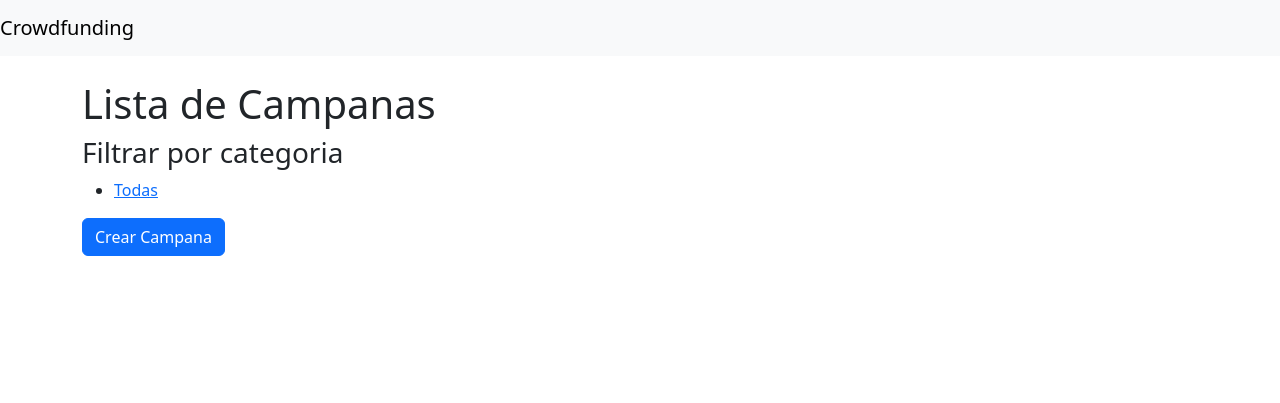
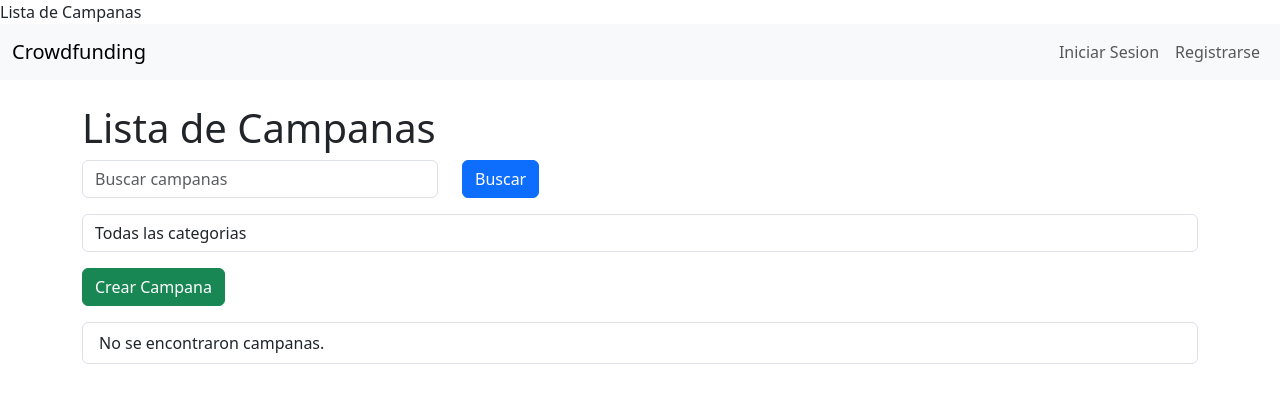
Before and after one commit to ramg14/crowdfunding, a Django app: page / in a window 1280 px wide. Shown: the top 403 px of the page. Run offline with Django 5.2, Linux system fonts and the light colour scheme; data that the repository does not hold is empty.

Commit message:
Buscador Orden y Paginación, Perfil de Usuario y Donaciones, Sistema de Permisos Avanzados

```diff
--- a/campanas/templates/campanas/lista_campanas.html
+++ b/campanas/templates/campanas/lista_campanas.html
@@ -1,5 +1,4 @@
 {% extends 'base.html' %}
-
 
 {% block title %}
 Lista de Campanas
@@ -7,26 +6,80 @@ Lista de Campanas
 
 {% block content %}
 <h1>Lista de Campanas</h1>
-<div>
-    <h3>Filtrar por categoria</h3>
-    <ul>
-        <li><a href="{% url 'lista_campanas' %}">Todas</a></li>
+
+<!-- Formulario de busqueda -->
+<form method="GET" class="mb-3">
+    <div class="row">
+        <div class="col-md-4">
+            <input type="text" name="q" value="{{ q }}" placeholder="Buscar campanas" class="form-control">
+        </div>
+        <div class="col-md-2">
+            <button type="submit" class="btn btn-primary">Buscar</button>
+        </div>
+    </div>
+</form>
+
+<!-- Dropdown para categoria -->
+<form method="GET" class="mb-3">
+    <select name="categoria" class="form-control" onchange="this.form.submit()">
+        <option value="">Todas las categorias</option>
         {% for cat in categorias %}
-            <li>
-                <a href="?categoria={{ cat.id }}">{{ cat.nombre }}</a>
-            </li>
+            <option value="{{ cat.id }}" {% if cat.id|stringformat:"s" == categoria_id %}selected{% endif %}>
+                {{ cat.nombre }}
+            </option>
         {% endfor %}
-    </ul>
+    </select>
+    <input type="hidden" name="q" value="{{ q }}">
+</form>
+
+<!-- Boton para crear campana -->
+<div class="mb-3">
+    <a href="{% url 'crear_campana' %}" class="btn btn-success">Crear Campana</a>
 </div>
-<div>
-    <a href="{% url 'crear_campana' %}" class="btn btn-primary">Crear Campana</a>
-</div>
+
+<!-- Lista de campanas -->
 <ul class="list-group mt-3">
-    {% for c in campanas %}
+    {% for campana in campanas %}
         <li class="list-group-item">
-            <a href="{% url 'detalle_campana' c.id %}">{{ c.nombre }}</a>
-            - {{ c.descripcion }}
+            <a href="{% url 'detalle_campana' campana.id %}">{{ campana.nombre }}</a> - {{ campana.descripcion }}
         </li>
+    {% empty %}
+        <li class="list-group-item">No se encontraron campanas.</li>
     {% endfor %}
 </ul>
+
+<!-- Seccion de paginacion -->
+{% if campanas.has_other_pages %}
+<nav aria-label="Page navigation" class="mt-3">
+    <ul class="pagination">
+        {% if campanas.has_previous %}
+        <li class="page-item">
+            <a class="page-link" href="?page={{ campanas.previous_page_number }}{% if q %}&q={{ q }}{% endif %}{% if categoria_id %}&categoria={{ categoria_id }}{% endif %}">
+                Anterior
+            </a>
+        </li>
+        {% endif %}
+
+        {% for num in campanas.paginator.page_range %}
+            {% if campanas.number == num %}
+                <li class="page-item active"><span class="page-link">{{ num }}</span></li>
+            {% else %}
+                <li class="page-item">
+                    <a class="page-link" href="?page={{ num }}{% if q %}&q={{ q }}{% endif %}{% if categoria_id %}&categoria={{ categoria_id }}{% endif %}">
+                        {{ num }}
+                    </a>
+                </li>
+            {% endif %}
+        {% endfor %}
+
+        {% if campanas.has_next %}
+        <li class="page-item">
+            <a class="page-link" href="?page={{ campanas.next_page_number }}{% if q %}&q={{ q }}{% endif %}{% if categoria_id %}&categoria={{ categoria_id }}{% endif %}">
+                Siguiente
+            </a>
+        </li>
+        {% endif %}
+    </ul>
+</nav>
+{% endif %}
 {% endblock %}
--- a/campanas/views.py
+++ b/campanas/views.py
@@ -3,18 +3,42 @@ from django.shortcuts import render, get_object_or_404, redirect
 from .models import Campana, Categoria, Donacion
 from .forms import CampanaForm, DonacionForm
 from django.contrib.auth.decorators import login_required
+from django.core.paginator import Paginator
+from django.http import HttpResponseForbidden
+
+
 
 
 def lista_campanas(request):
+    from .models import Campana, Categoria  # si no lo tenias arriba
+
     categorias = Categoria.objects.all()
+    q = request.GET.get('q', '')
     categoria_id = request.GET.get('categoria')
+
+    # 1. Obtenemos todas las campañas ordenadas
+    campanas = Campana.objects.all().order_by('-fecha_inicio')
+
+    # 2. Filtro por categoria
     if categoria_id:
-        campanas = Campana.objects.filter(categoria_id=categoria_id)
-    else:
-        campanas = Campana.objects.all()
+        campanas = campanas.filter(categoria_id=categoria_id)
+
+    # 3. Filtro por termino de busqueda (q)
+    if q:
+        campanas = campanas.filter(nombre__icontains=q)
+
+    # 4. Crear el paginador: definimos cuantas campañas por pagina
+    paginator = Paginator(campanas, 10)  # 10 campañas por pagina
+    # 5. Obtenemos el numero de pagina desde la URL
+    page_number = request.GET.get('page')
+    # 6. Obtener la pagina actual (campanas_page)
+    campanas_page = paginator.get_page(page_number)
+
     return render(request, 'campanas/lista_campanas.html', {
-        'campanas': campanas,
-        'categorias': categorias
+        'campanas': campanas_page,  # Enviamos la pagina actual
+        'categorias': categorias,
+        'q': q,
+        'categoria_id': categoria_id,
     })
 
 def detalle_campana(request, id):
@@ -23,11 +47,15 @@ def detalle_campana(request, id):
         'campana': campana
     })
 
+@login_required
 def crear_campana(request):
     if request.method == 'POST':
         form = CampanaForm(request.POST, request.FILES)
         if form.is_valid():
-            form.save()
+            # Usamos commit=False para asignar manualmente el creador
+            campana = form.save(commit=False)
+            campana.creador = request.user  # Asignar el usuario logueado
+            campana.save()
             return redirect('lista_campanas')
     else:
         form = CampanaForm()
@@ -36,8 +64,16 @@ def crear_campana(request):
         'accion': 'Crear'
     })
 
+
+@login_required
 def editar_campana(request, id):
     campana = get_object_or_404(Campana, id=id)
+
+    # Comprobamos si el usuario NO es el creador y NO es staff
+    if campana.creador != request.user and not request.user.is_staff:
+        # Podrias mostrar un mensaje de error o redirigir
+        return HttpResponseForbidden("No tienes permiso para editar esta campana.")
+
     if request.method == 'POST':
         form = CampanaForm(request.POST, request.FILES, instance=campana)
         if form.is_valid():
@@ -50,14 +86,22 @@ def editar_campana(request, id):
         'accion': 'Editar'
     })
 
+
+@login_required
 def eliminar_campana(request, id):
     campana = get_object_or_404(Campana, id=id)
+
+    # Comprobamos si el usuario NO es el creador y NO es staff
+    if campana.creador != request.user and not request.user.is_staff:
+        return HttpResponseForbidden("No tienes permiso para eliminar esta campana.")
+
     if request.method == 'POST':
         campana.delete()
         return redirect('lista_campanas')
     return render(request, 'campanas/confirmar_eliminar.html', {
         'campana': campana
     })
+
 
 @login_required
 def registrar_donacion(request, id):
@@ -81,3 +125,15 @@ def registrar_donacion(request, id):
         'form': form,
         'campana': campana
     })
+
+# campanas/views.py
+def detalle_campana(request, id):
+    campana = get_object_or_404(Campana, id=id)
+    if campana.monto_a_recaudar > 0:
+        porcentaje = (campana.monto_recaudado / campana.monto_a_recaudar) * 100
+    else:
+        porcentaje = 0
+    return render(request, 'campanas/detalle_campana.html', {
+        'campana': campana,
+        'porcentaje': porcentaje,
+    })
--- a/templates/base.html
+++ b/templates/base.html
@@ -2,26 +2,42 @@
 <!DOCTYPE html>
 <html lang="es">
 <head>
-    <meta charset="utf-8">
-    <title>{% block title %}Crowdfunding{% endblock %}</title>
-    <link
-      rel="stylesheet"
-      href="https://cdn.jsdelivr.net/npm/bootstrap@5.3.0/dist/css/bootstrap.min.css">
+    {% block title %}{% endblock %}
+    <link rel="stylesheet" href="https://cdn.jsdelivr.net/npm/bootstrap@5.3.0/dist/css/bootstrap.min.css">
 </head>
 <body>
-    <nav class="navbar navbar-expand-lg navbar-light bg-light">
+
+<nav class="navbar navbar-expand-lg navbar-light bg-light">
+    <div class="container-fluid">
         <a class="navbar-brand" href="#">Crowdfunding</a>
-        <!-- mas contenido de la barra si lo deseas -->
-    </nav>
 
-    <div class="container mt-4">
-        {% block content %}
-        <!-- AQUI ira el contenido de cada pagina hija -->
-        {% endblock %}
+        <!-- Aqui ira el menu de navegacion -->
+        <ul class="navbar-nav ms-auto mb-2 mb-lg-0">
+            <!-- Si el usuario esta autenticado, mostramos enlaces a "Mi Perfil" y "Cerrar Sesion" -->
+            {% if user.is_authenticated %}
+                <li class="nav-item">
+                    <a class="nav-link" href="{% url 'mi_perfil' %}">Mi Perfil</a>
+                </li>
+                <li class="nav-item">
+                    <a class="nav-link" href="{% url 'logout' %}">Cerrar Sesion</a>
+                </li>
+            {% else %}
+                <!-- Si NO esta logueado, mostramos enlaces a "Iniciar Sesion" y "Registrarse" -->
+                <li class="nav-item">
+                    <a class="nav-link" href="{% url 'login' %}">Iniciar Sesion</a>
+                </li>
+                <li class="nav-item">
+                    <a class="nav-link" href="{% url 'registro' %}">Registrarse</a>
+                </li>
+            {% endif %}
+        </ul>
     </div>
+</nav>
 
-    <script
-      src="https://cdn.jsdelivr.net/npm/bootstrap@5.3.0/dist/js/bootstrap.bundle.min.js">
-    </script>
+<div class="container mt-4">
+    {% block content %}{% endblock %}
+</div>
+
+<script src="https://cdn.jsdelivr.net/npm/bootstrap@5.3.0/dist/js/bootstrap.bundle.min.js"></script>
 </body>
 </html>
--- a/usuarios/urls.py
+++ b/usuarios/urls.py
@@ -1,9 +1,9 @@
-# usuarios/urls.py
 from django.urls import path
-from .views import registro, iniciar_sesion, cerrar_sesion
+from .views import registro, iniciar_sesion, cerrar_sesion, mi_perfil
 
 urlpatterns = [
     path('registro/', registro, name='registro'),
     path('login/', iniciar_sesion, name='login'),
     path('logout/', cerrar_sesion, name='logout'),
+    path('perfil/', mi_perfil, name='mi_perfil'),  # <--- nueva ruta
 ]
```
Also changed, not shown: campanas/models.py (+24 -0 lines), campanas/templates/campanas/detalle_campana.html (+10 -0 lines), usuarios/templates/usuarios/perfil.html (added, +39 -0 lines), usuarios/views.py (+18 -0 lines), campanas/migrations/0004_campana_creador.py (added), media/fotos/Captura_de_pantalla_2024-11-19_094623.png (added).
